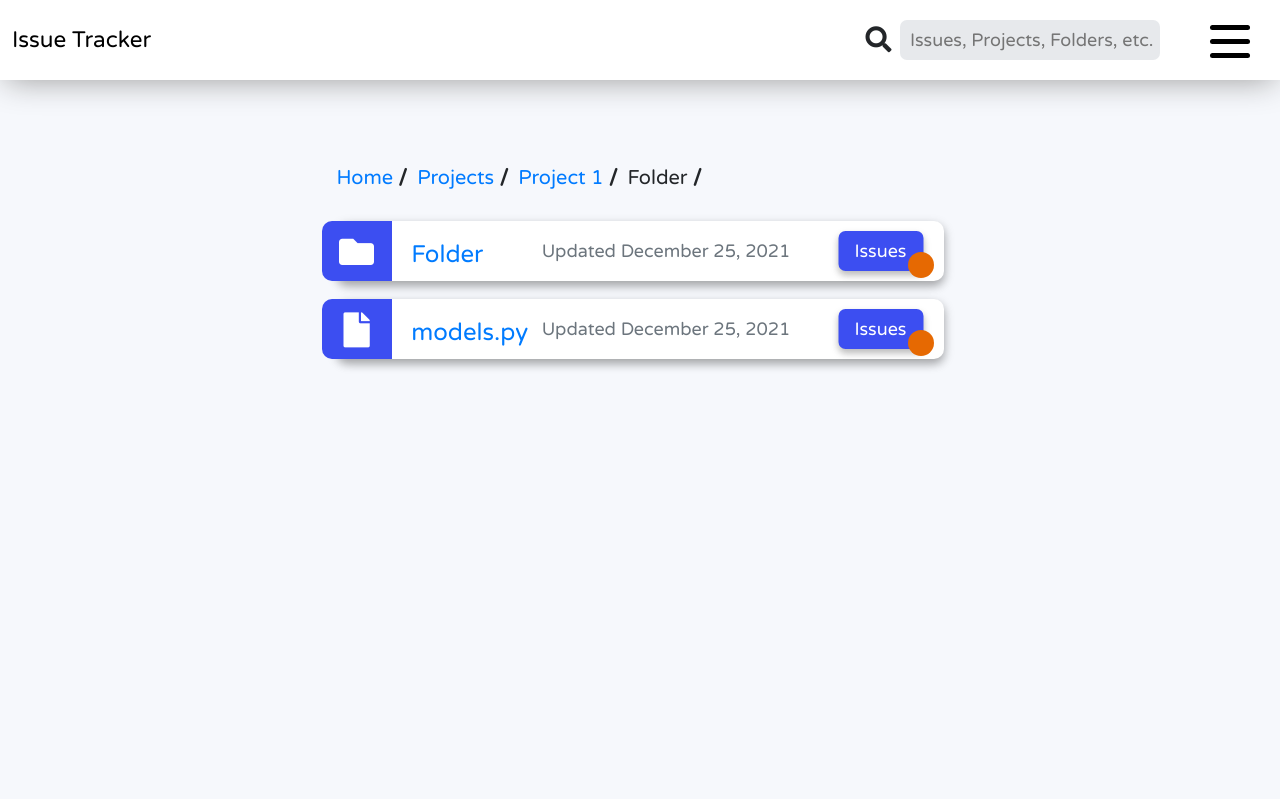
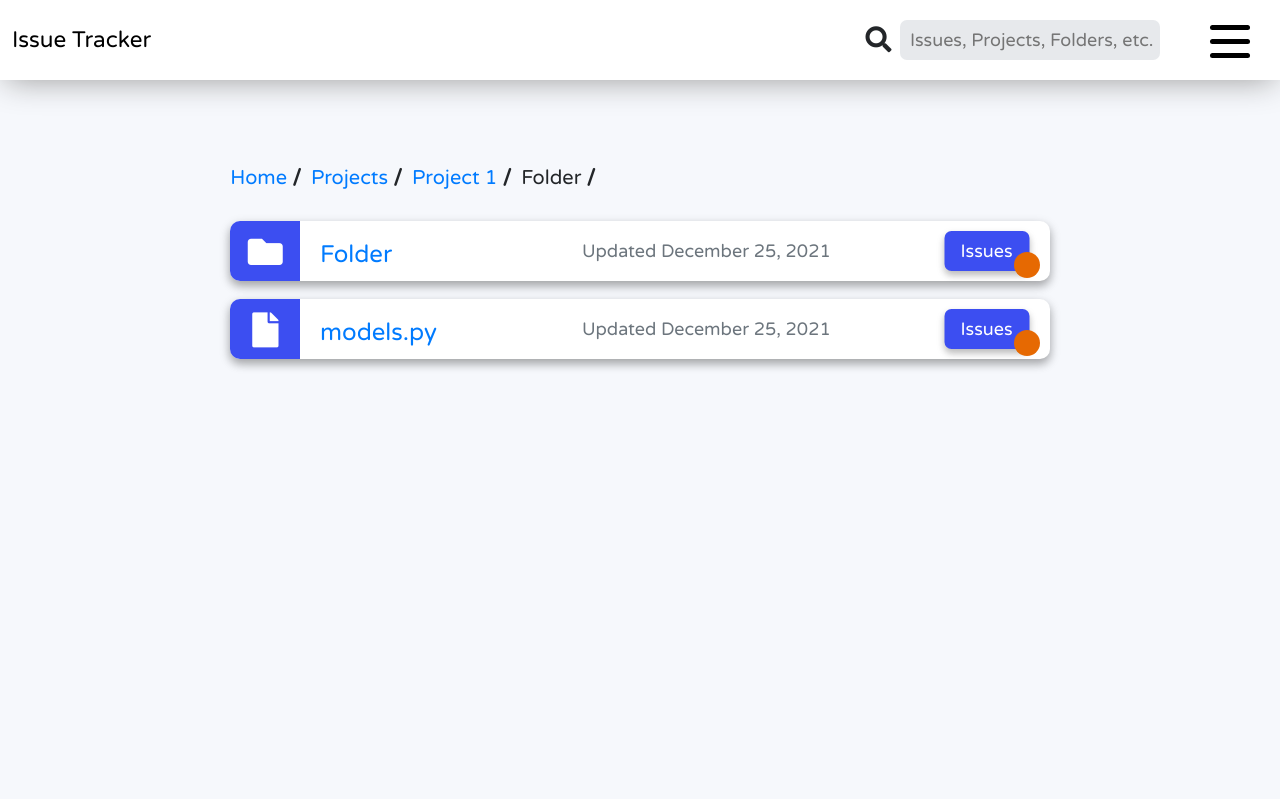
Before and after one commit to RHAM231/GitHub-Issue-Frontend, a Django app: page /folder-contents in a window 1280 px wide. Shown: the top 799 px of the page. Run offline with Django 3.2, Linux system fonts and the light colour scheme; some libraries are stand-ins or nearby versions.

Commit message:
Cleaning pages

```diff
--- a/base/templates/base/about.html
+++ b/base/templates/base/about.html
@@ -9,7 +9,7 @@
 
   <div class="row">
     <div class="col-6 col-offset-3 mx-auto">
-      <h2 class="text-center mb-3">About Isssue Tracker</h2>
+      <h2 class="text-center mb-3">About Issue Tracker</h2>
     </div>
   </div>
 
--- a/base/templates/base/file_contents.html
+++ b/base/templates/base/file_contents.html
@@ -37,7 +37,7 @@
               </div>
               <div class="mr-auto ml-auto">
                 <div class="folder-file-date">
-                  <a class="text-secondary">Updated December 25, 2021</a>
+                  <a class="text-secondary dynamic-hide">Updated December 25, 2021</a>
                 </div>
               </div>
               <div class="folder-file-button">
--- a/base/templates/base/folder_contents.html
+++ b/base/templates/base/folder_contents.html
@@ -8,7 +8,7 @@
   <div class="row mt-5 mb-5"></div>
 
   <div class="row mt-1 mb-4">
-    <div class="col-lg-6 col-lg-offset-3 col-md-10 col-md-offset-1 col-sm-10 col-sm-offset-1 mx-auto">
+    <div class="col-lg-8 col-lg-offset-2 col-md-10 col-md-offset-1 col-sm-10 col-sm-offset-1 mx-auto">
       <a href="" class="current-path">Home</a><a class="link-divider">&nbsp/&nbsp</a>
       <a href="" class="current-path">Projects</a><a class="link-divider">&nbsp/&nbsp</a>
       <a href="" class="current-path">Project 1</a><a class="link-divider">&nbsp/&nbsp</a>
@@ -17,10 +17,10 @@
   </div>
 
   <div class="row mb-3">
-    <div class="col-lg-6 col-lg-offset-3 col-md-10 col-md-offset-1 col-sm-10 col-sm-offset-1 mx-auto">
+    <div class="col-lg-8 col-lg-offset-2 col-md-10 col-md-offset-1 col-sm-10 col-sm-offset-1 mx-auto">
       <div class="folder-file-box">
         <div class="row justify-content-end">
-          <div class="mr-auto">
+          <div class="mr-auto pl-custom">
             <div class="icon-tab-folder-file">
               <i class="fas fa-folder"></i>
             </div>
@@ -30,7 +30,7 @@
           </div>
           <div class="mr-auto ml-auto">
             <div class="folder-file-date">
-              <a class="text-secondary">Updated December 25, 2021</a>
+              <a class="text-secondary dynamic-hide">Updated December 25, 2021</a>
             </div>
           </div>
           <div class="folder-file-button">
@@ -49,10 +49,10 @@
   </div>
 
   <div class="row mb-3">
-    <div class="col-lg-6 col-lg-offset-3 col-md-10 col-md-offset-1 col-sm-10 col-sm-offset-1 mx-auto">
+    <div class="col-lg-8 col-lg-offset-2 col-md-10 col-md-offset-1 col-sm-10 col-sm-offset-1 mx-auto">
       <div class="folder-file-box">
         <div class="row justify-content-end">
-          <div class="mr-auto">
+          <div class="mr-auto pl-custom">
             <div class="icon-tab-folder-file">
               <i class="fas fa-file"></i>
             </div>
@@ -62,7 +62,7 @@
           </div>
           <div class="mr-auto ml-auto">
             <div class="folder-file-date">
-              <a class="text-secondary">Updated December 25, 2021</a>
+              <a class="text-secondary dynamic-hide">Updated December 25, 2021</a>
             </div>
           </div>
           <div class="folder-file-button">
--- a/base/templates/base/issue_create.html
+++ b/base/templates/base/issue_create.html
@@ -12,7 +12,10 @@
     {% csrf_token %}
 
     <div class="row mt-4 mb-5">
-      <div class="col-8 col-offset-2 mx-auto">
+      <div class="col-lg-8 col-lg-offset-2
+                col-md-10 col-md-offset-1
+                col-sm-12
+                mx-auto">
 
         <div class="form-box py-3">
           <div class="col-10 mx-auto">
--- a/base/templates/base/issue_update.html
+++ b/base/templates/base/issue_update.html
@@ -11,7 +11,9 @@
     {% csrf_token %}
 
     <div class="row mt-4 mb-5">
-      <div class="col-8 col-offset-2 mx-auto">
+      <div class="col-lg-8 col-lg-offset-2
+                col-md-10 col-md-offset-1
+                col-sm-12 mx-auto">
 
         <div class="form-box py-3">
           <div class="col-10 mx-auto">
--- a/base/templates/base/project_list.html
+++ b/base/templates/base/project_list.html
@@ -8,14 +8,14 @@
   <div class="row mt-5 mb-5"></div>
 
   <div class="row mt-1 mb-4">
-    <div class="col-lg-6 col-lg-offset-3 col-md-10 col-md-offset-1 col-sm-10 col-sm-offset-1 mx-auto">
+    <div class="col-lg-8 col-lg-offset-2 col-md-10 col-md-offset-1 col-sm-10 col-sm-offset-1 mx-auto">
       <a href="" class="current-path">Home</a><a class="link-divider">&nbsp/&nbsp</a>
       <a class="current-path">Projects</a><a class="link-divider">&nbsp/&nbsp</a>
     </div>
   </div>
 
   <div class="row mb-4">
-    <div class="col-lg-6 col-lg-offset-3 col-md-10 col-md-offset-1 col-sm-10 col-sm-offset-1 mx-auto">
+    <div class="col-lg-8 col-lg-offset-2 col-md-10 col-md-offset-1 col-sm-10 col-sm-offset-1 mx-auto">
       <div class="project-box">
         <div class="icon-tab">
           <i class="fas fa-project-diagram"></i>
@@ -41,7 +41,7 @@
   </div>
 
   <div class="row mb-4">
-    <div class="col-lg-6 col-lg-offset-3 col-md-10 col-md-offset-1 col-sm-10 col-sm-offset-1 mx-auto">
+    <div class="col-lg-8 col-lg-offset-2 col-md-10 col-md-offset-1 col-sm-10 col-sm-offset-1 mx-auto">
       <div class="project-box">
         <div class="icon-tab">
           <i class="fas fa-project-diagram"></i>
--- a/static/style.css
+++ b/static/style.css
@@ -457,6 +457,10 @@ keep from breaking the navbar.*/
   width: 100px;
 }
 
+.filter-field > option{
+  text-align: center;
+}
+
 .issue-search{
   width: 100%;
   /* overflow: hidden; */
@@ -484,13 +488,18 @@ keep from breaking the navbar.*/
   /* box-shadow: -3px 8px 12px 0 rgba(0,0,0,0.15); */
   border: none;
   border-radius: 7px 0px 0px 7px;
+  margin: 0 auto;
 }
 
 .filter-field > option{
   background: #FFFFFF;
-  margin: 0 auto;
+  /* margin: 0 auto; */
   color: #000000;
   border-bottom: #000000;
+}
+
+select{
+  text-align: center;
 }
 
 .filter-field > option:hover{
@@ -499,6 +508,16 @@ keep from breaking the navbar.*/
 
 .filter-field:focus{
   outline:none;
+}
+
+@media(max-width:992px){
+  .dynamic-hide {
+    display: none;
+  }
+}
+
+.pl-custom{
+  padding-left: 15px;
 }
 
 #id_author, #id_projects, #id_sort{
```
Also changed, not shown: base/templates/base/issue_delete.html (+6 -3 lines), base/templates/base/project_contents.html (+7 -7 lines).
